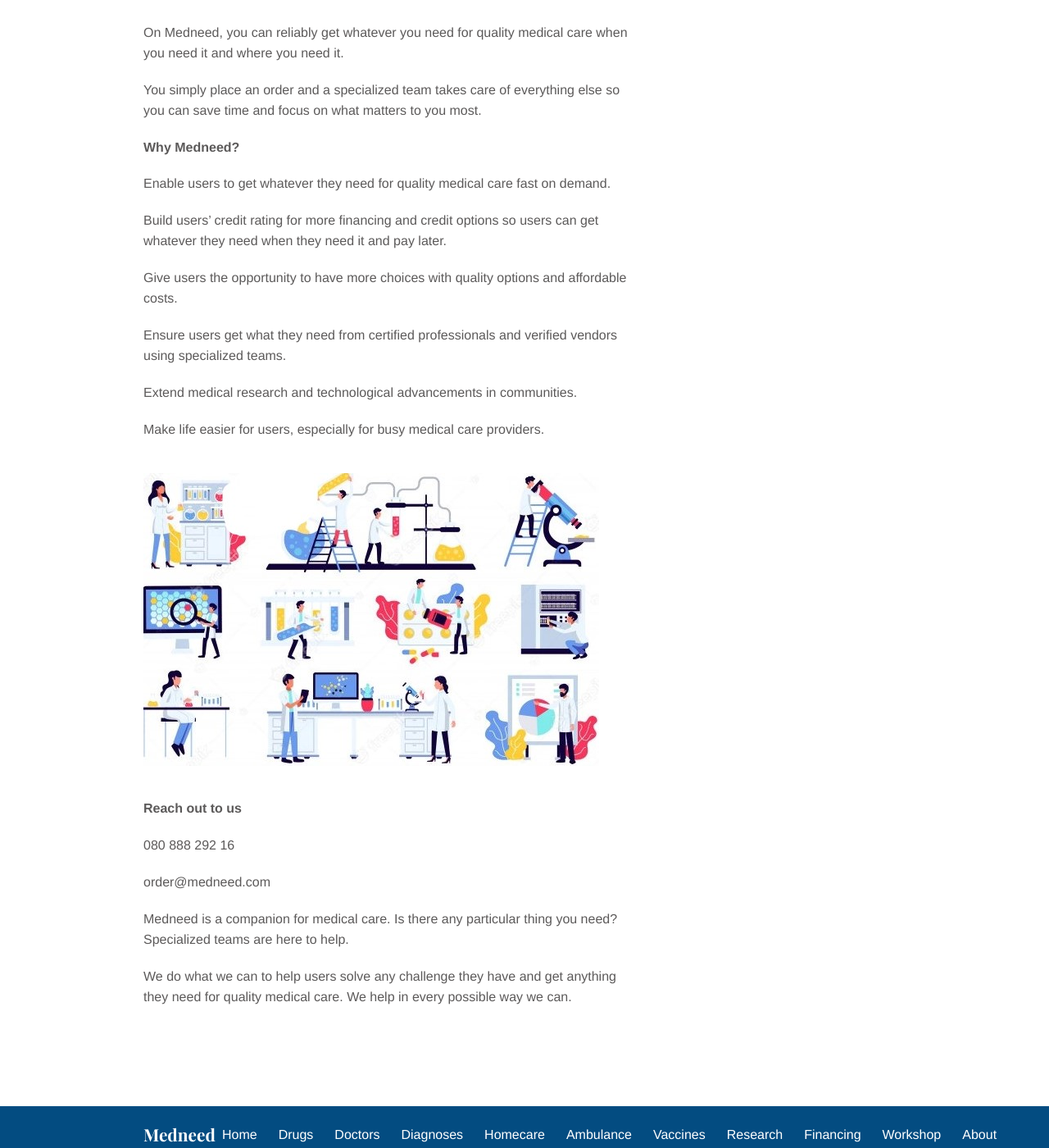
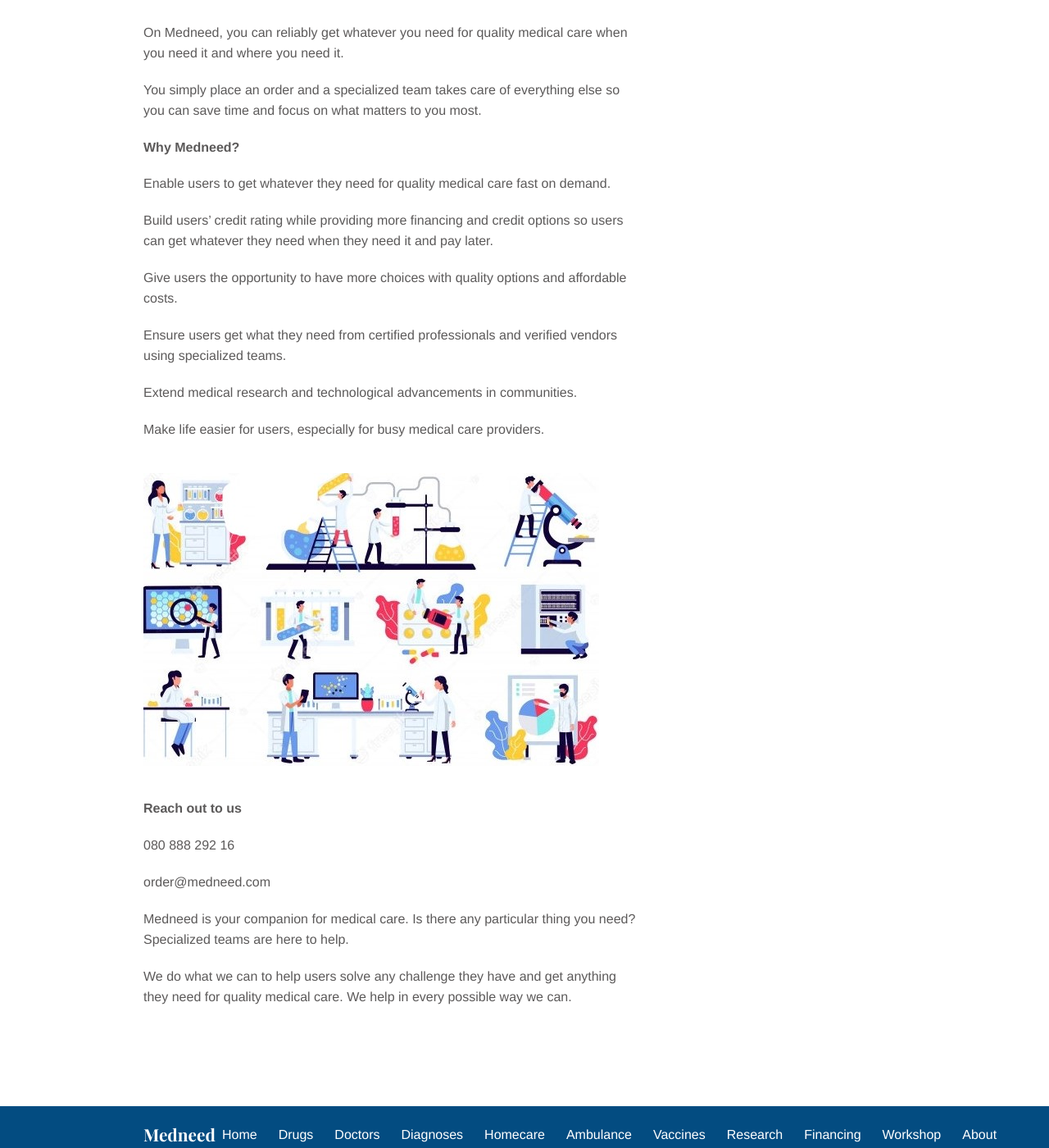
Before and after one commit to Iraneus/betamedneed, a Jekyll site: the page built from about.md, in a window 1280 px wide and 1400 px high, scrolled down 954 px. Shown: the whole window at 82% size. Built offline with Jekyll 4.4.1, drawn with Linux system fonts in a browser that asks for light colours.

Commit message:
few edits

```diff
--- a/about.md
+++ b/about.md
@@ -18,7 +18,7 @@
 
 Enable users to get whatever they need for quality medical care fast on demand.
 
-Build users’ credit rating for more financing and credit options so users can get whatever they need when they need it and pay later.
+Build users’ credit rating while providing more financing and credit options so users can get whatever they need when they need it and pay later.
 
 Give users the opportunity to have more choices with quality options and affordable costs.
 
@@ -36,7 +36,7 @@
 
 order@medneed.com
 
-Medneed is a companion for medical care. Is there any particular thing you need?
+Medneed is your companion for medical care. Is there any particular thing you need?
 Specialized teams are here to help.
 
 We do what we can to help users solve any challenge they have and get anything they need for quality medical care.
```
Also changed, not shown: index.md (+1 -1 lines).
